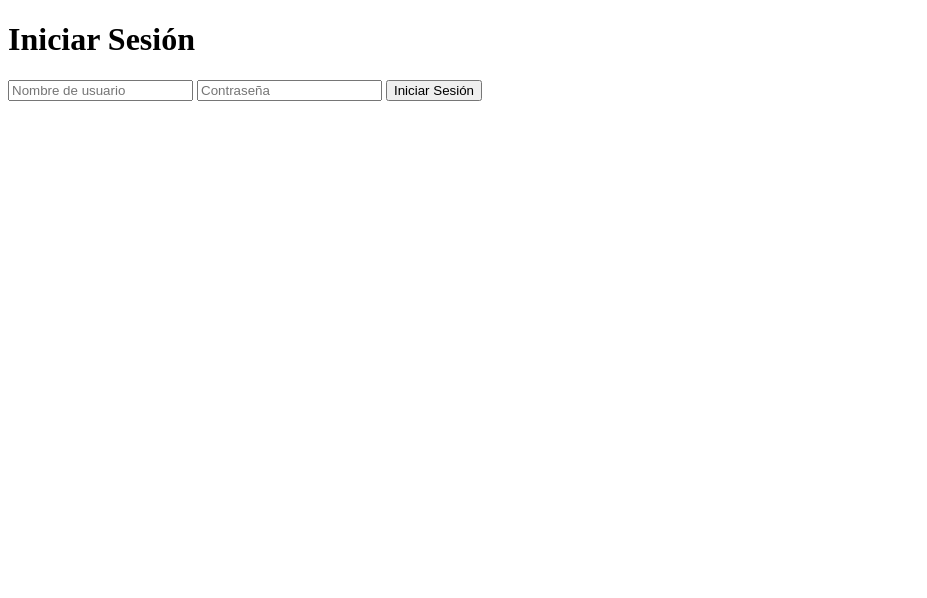
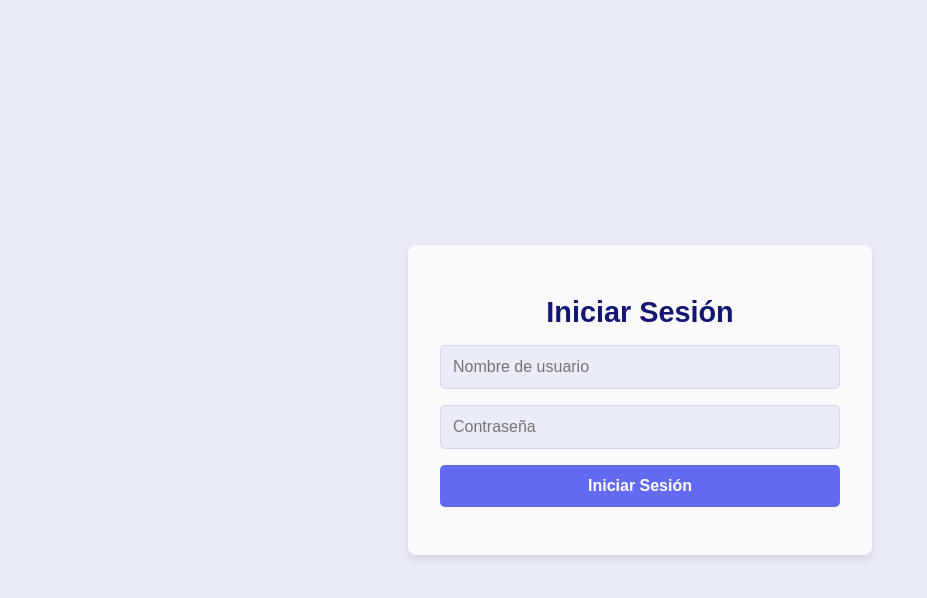
Before and after one commit to Brueckk/Online-store, a plain HTML site: page client/login.html in a window 1280 px wide. Shown: the whole page, without its empty margins (0-927 px from the left). Drawn offline with Linux system fonts and the light colour scheme; files that its build step writes are made by us from their sources; files whose address does not match are found by name.

Commit message:
Login y Register HTML Nice

```diff
--- a/client/css/styles.css
+++ b/client/css/styles.css
@@ -71,3 +71,73 @@
 .button-secondary:hover {
     background-color: var(--primary-lightest);
 }
+
+
+/* Estilos de página de inicio de sesión y registro */
+.register-body, .login-body {
+    display: flex;
+    justify-content: center;
+    align-items: center;
+    min-height: 100vh;
+    background-color: var(--bg-gray);
+    font-family: var(--font-primary);
+}
+
+.register-container, .login-container {
+    background-color: var(--bg-white);
+    padding: 2rem;
+    border-radius: 8px;
+    box-shadow: 0px 4px 8px rgba(0, 0, 0, 0.1);
+    text-align: center;
+    width: 90%;
+    max-width: 400px;
+}
+
+.register-title, .login-title {
+    font-size: 1.8rem;
+    color: var(--primary-black);
+    margin-bottom: 1rem;
+}
+
+.register-form, .login-form {
+    display: flex;
+    flex-direction: column;
+    gap: 1rem;
+}
+
+.input-field {
+    padding: 0.75rem;
+    font-size: 1rem;
+    border: 1px solid var(--primary-lightest);
+    border-radius: 5px;
+    background-color: var(--bg-gray);
+    color: var(--primary-black);
+    outline: none;
+    transition: border-color 0.3s;
+}
+
+.input-field:focus {
+    border-color: var(--primary-medium);
+}
+
+.button-primary {
+    padding: 0.75rem;
+    font-size: 1rem;
+    font-weight: bold;
+    color: #ffffff;
+    background-color: var(--primary-medium);
+    border: none;
+    border-radius: 5px;
+    cursor: pointer;
+    transition: background-color 0.3s;
+}
+
+.button-primary:hover {
+    background-color: var(--primary-dark);
+}
+
+.response-message {
+    margin-top: 1rem;
+    font-size: 0.9rem;
+    color: var(--primary-black);
+}
--- a/client/login.html
+++ b/client/login.html
@@ -5,15 +5,18 @@
     <meta charset="UTF-8">
     <meta name="viewport" content="width=device-width, initial-scale=1.0">
     <title>Iniciar Sesión - Online Store</title>
+    <link rel="stylesheet" href="/static/css/styles.css">
 </head>
-<body>
-    <h1>Iniciar Sesión</h1>
-    <form id="loginForm">
-        <input type="text" name="username" placeholder="Nombre de usuario" required>
-        <input type="password" name="password" placeholder="Contraseña" required>
-        <button type="submit">Iniciar Sesión</button>
-    </form>
-    <p id="responseMessage"></p>
+<body class="login-body">
+    <div class="login-container">
+        <h1 class="login-title">Iniciar Sesión</h1>
+        <form id="loginForm" class="login-form">
+            <input type="text" name="username" placeholder="Nombre de usuario" required class="input-field">
+            <input type="password" name="password" placeholder="Contraseña" required class="input-field">
+            <button type="submit" class="button-primary">Iniciar Sesión</button>
+        </form>
+        <p id="responseMessage" class="response-message"></p>
+    </div>
     <script src="/static/js/login.js"></script>
 </body>
 </html>
--- a/server/models/users.json
+++ b/server/models/users.json
@@ -13,5 +13,10 @@
     "username": "1110362743",
     "password": "$2b$10$7nK6niABXT1Znf824ld6ROMVq.eOj7FMho7reyKxFkasmqmAOTxru",
     "role": "client"
+  },
+  {
+    "username": "thomas",
+    "password": "$2b$10$NKJUI0Kp1GZu06eft66Lb.q1F712E8ahS5W.99GIdniRI1TxBX5AS",
+    "role": "client"
   }
 ]
```
Also changed, not shown: client/register.html (+11 -8 lines), server/public/dashboard.html (+10 -4 lines), 1 other file.
